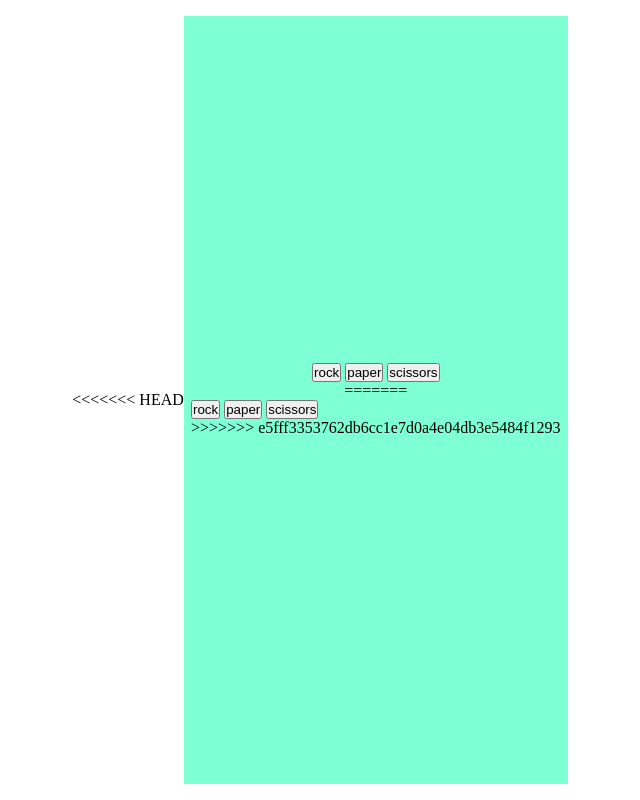
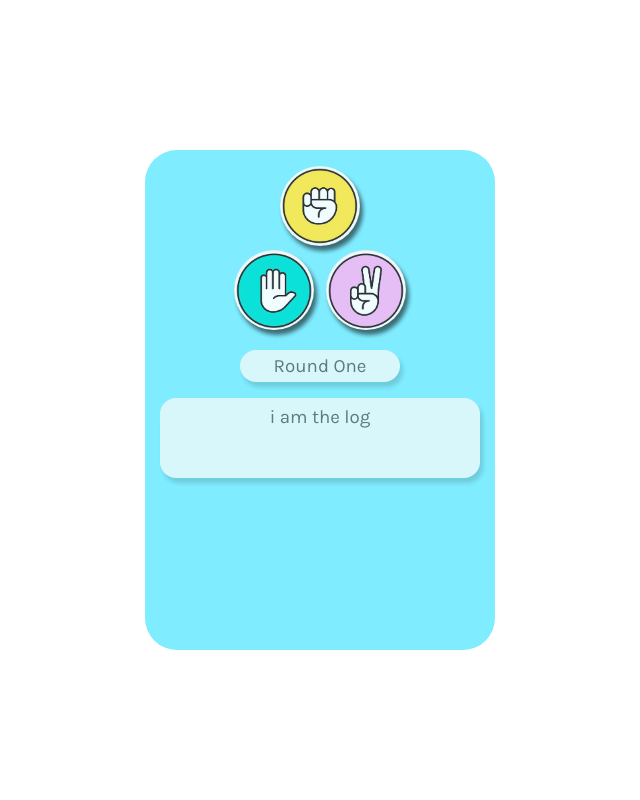
Before and after one commit to ashaqragit/Project--Rock-Paper-Scissors-, a plain HTML site: page index.html in a window 1280 px wide. Shown: the whole page, without its empty margins (320-960 px from the left). Drawn offline with Linux system fonts and the light colour scheme.

Commit message:
designing the UI

```diff
--- a/index.html
+++ b/index.html
@@ -7,33 +7,27 @@
     <title>Document</title>
     <link rel="stylesheet" href="style.css" />
   </head>
-<<<<<<< HEAD
   <body>
     <div class="game-container">
-      <div class="buttons">
-        <button class="player-choice-btn rock" onclick="setPlayerRock()">
-          rock
-        </button>
-        <button class="player-choice-btn paper" onclick="setPlayerPaper()">
-          paper
-        </button>
+      <div class="buttons-top">
+        <button
+          class="player-choice-btn rock"
+          onclick="setPlayerRock()"
+        ></button>
+      </div>
+      <div class="buttons-botom">
+        <button
+          class="player-choice-btn paper"
+          onclick="setPlayerPaper()"
+        ></button>
         <button
           class="player-choice-btn scissors"
           onclick="setPlayerScissors()"
-        >
-          scissors
-        </button>
+        ></button>
       </div>
-      <div class="log"></div>
-=======
-  <body class="">
-    <div class="game-area">
-      <div class="buttons">
-        <button onclick="setPlayerRock()">rock</button>
-        <button onclick="setPlayerPaper()">paper</button>
-        <button onclick="setPlayerScissors()">scissors</button>
-      </div>
->>>>>>> e5fff3353762db6cc1e7d0a4e04db3e5484f1293
+      <div class="which-round"><h3 class="round">Round One</h3></div>
+
+      <div class="log"><h3 class="log-message">i am the log</h3></div>
     </div>
     <script src="script.js"></script>
   </body>
--- a/style.css
+++ b/style.css
@@ -1,3 +1,5 @@
+@import url("https://fonts.googleapis.com/css2?family=Karla:wght@300;400&display=swap");
+
 * {
   margin: 0;
   padding: 0;
@@ -9,15 +11,83 @@ body {
   height: 100vh;
 }
 .game-container {
-  background-color: aquamarine;
+  background-color: rgb(127, 236, 255);
   display: flex;
   flex-direction: column;
   align-items: center;
-  justify-content: center;
-  width: 30vw;
-  height: 60vw;
-  min-width: 350px;
-  min-height: 350px;
+  width: 350px;
+  height: 500px;
+  border-radius: 2rem;
 }
-.buttons {
+.player-choice-btn {
+  width: 5rem;
+  height: 5rem;
+  border: none;
+  cursor: pointer;
+  border-radius: 50%;
+  transition: 50ms;
 }
+.player-choice-btn:hover {
+  scale: 1.05;
+}
+.player-choice-btn:active {
+  scale: 0.95;
+}
+.buttons-top {
+  margin-top: 1rem;
+}
+.buttons-botom {
+}
+.rock {
+  background-image: url("/img/rock.png");
+  background-size: cover;
+  filter: drop-shadow(3px 5px 2px #0303049c);
+  opacity: 0.9;
+}
+.paper {
+  background-image: url("/img/paper.png");
+  background-size: cover;
+  margin-right: 0.25rem;
+  filter: drop-shadow(3px 5px 2px #0303049c);
+  opacity: 0.9;
+}
+.scissors {
+  background-image: url("/img/scissors.png");
+  background-size: cover;
+  margin-left: 0.25rem;
+  filter: drop-shadow(3px 5px 2px #0303049c);
+  opacity: 0.9;
+}
+.log {
+  background-color: rgb(254, 252, 249);
+  width: 20rem;
+  height: 5rem;
+  text-align: center;
+  border-radius: 1rem;
+  filter: drop-shadow(3px 5px 2px #03030433);
+  color: rgb(77, 76, 76);
+  opacity: 0.7;
+  margin-top: 1rem;
+}
+.log-message {
+  margin-top: 0.5rem;
+  font-family: "Karla", sans-serif;
+  font-weight: 400;
+}
+.which-round {
+  margin-top: 1rem;
+  background-color: rgb(254, 252, 249);
+  width: 10rem;
+  height: 2rem;
+  border-radius: 1rem;
+  text-align: center;
+  font-weight: 400;
+  filter: drop-shadow(3px 5px 2px #03030433);
+  color: rgb(77, 76, 76);
+  opacity: 0.7;
+}
+.round {
+  font-family: "Karla", sans-serif;
+  margin-top: 0.3rem;
+  font-weight: 400;
+}
```
Also changed, not shown: img/7934c6cf66ceade7c2986687946067b2.jpg (added), img/paper.png (added), img/rock.png (added), img/scissors.png (added).
